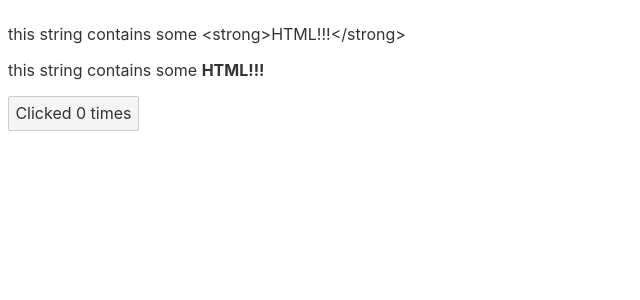
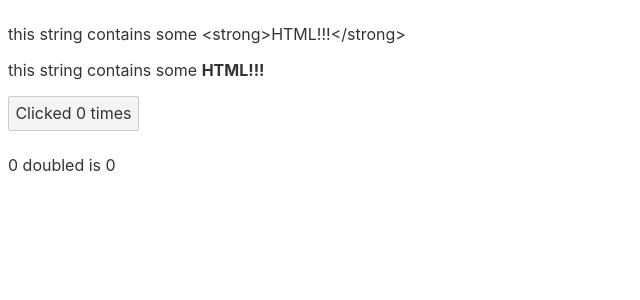
Before and after one commit to Annie-Huang/my-svelte-project2, a Svelte app: page / in a window 1280 px wide. Shown: the top 300 px of the page, without its empty margins (0-640 px from the left). Built offline with nearby package versions, Linux system fonts and the light colour scheme.

Commit message:
Reactivity - Declarations

```diff
--- a/package.json
+++ b/package.json
@@ -25,6 +25,8 @@
     "autobuild": "rollup -c -w",
     "dev": "run-p start:dev autobuild",
     "start": "sirv public --single",
-    "start:dev": "sirv public --single --dev"
+    "start:dev": "sirv public --single --dev",
+    "lint": "eslint src/*.svelte",
+    "lint:fix": "eslint src/*.svelte --fix"
   }
 }
--- a/src/App.svelte
+++ b/src/App.svelte
@@ -8,6 +8,10 @@
         // event handler code goes here
         count += 1;
     }
+
+    // Reactive values become particularly valuable when you need to reference them multiple times,
+    // or you have values that depend on other reactive values.
+    $: doubled = count * 2;
 </script>
 
 <!--Svelte doesn't perform any sanitization of the expression inside {@html ...} before it gets inserted into the DOM.
@@ -19,3 +23,5 @@
 <button on:click={handleClick}>
     Clicked {count} {count === 1 ? 'time' : 'times'}
 </button>
+
+<p>{count} doubled is {doubled}</p>
```
